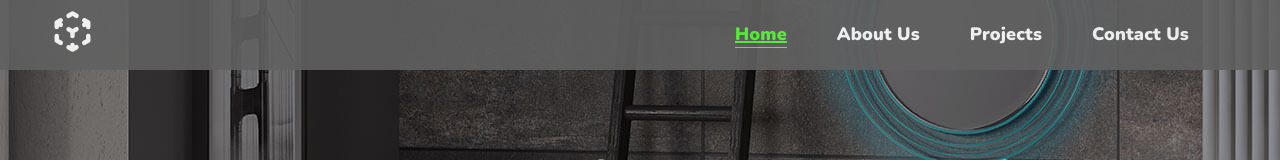
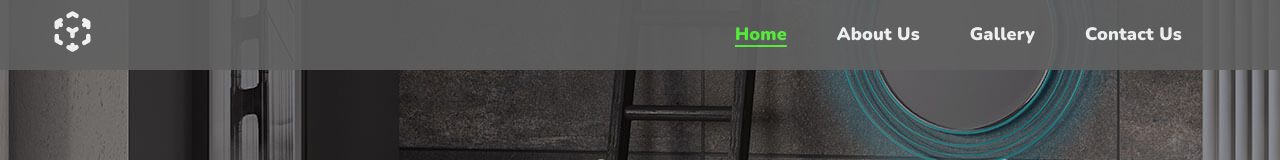
Before and after one commit to vitalii7777/tile-installation-landing, a React (Create React App) app in the folder client/: page / in a window 1280 px wide. Shown: the top 160 px of the page. Built offline with nearby package versions, Linux system fonts and the light colour scheme.

Commit message:
selected style underline done

```diff
--- a/client/src/components/Header/Head.js
+++ b/client/src/components/Header/Head.js
@@ -37,7 +37,7 @@ export const Head = ({ isHome }) => {
 
           <li className="option">
             <NavLink className="navLink" to="/gallery" activeClassName="selected">
-              <div>Projects</div>
+              <div>Gallery</div>
             </NavLink>
           </li>
 
--- a/client/src/components/Header/header.css
+++ b/client/src/components/Header/header.css
@@ -64,8 +64,7 @@
     text-decoration-style: solid;
     text-decoration-color: #5AFF3D;
     text-decoration-thickness: 2px;
-
-    border-bottom: 1px solid #5AFF3D;
+    text-underline-position: under;
 }
 
 .option div {
```
